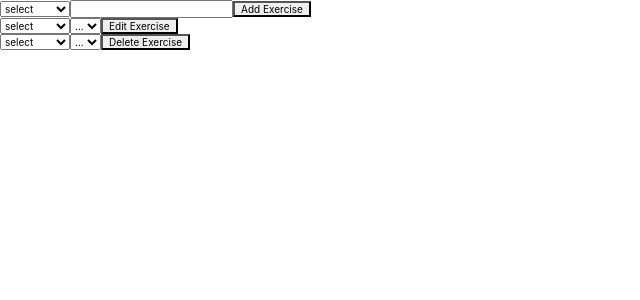
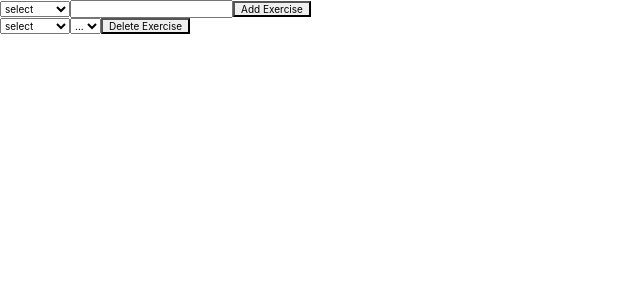
Before and after one commit to bw-weight-lifting-journal/Front-end, a React (Create React App) app in the folder weightlifting-journal/: page /edit-exercise in a window 1280 px wide. Shown: the top 300 px of the page, without its empty margins (0-640 px from the left). Built offline with nearby package versions, Linux system fonts and the light colour scheme.

Commit message:
restructured router component and able to drill history prop

```diff
--- a/weightlifting-journal/src/App.js
+++ b/weightlifting-journal/src/App.js
@@ -1,8 +1,16 @@
-import React, { useEffect } from 'react';
-import AppRouter from './components/Router.js';
+import React from 'react'
+import { Switch, Route } from 'react-router-dom';
+
+import HomePage from './components/HomePage';
+import NewWorkoutForm from './components/NewWorkoutForm';
+import Dashboard from './components/Dashboard.js';
+import Signup from './components/Signup.js';
+import Login from './components/Login';
+import EditExerciseForm from './components/EditExerciseForm';
+
 import './App.scss';
 
-function App() {
+function App(props) {
 
   // useEffect(() => {
   //   fetch('https://weightlifingjournalbackend.herokuapp.com/api/users')
@@ -13,7 +21,14 @@ function App() {
 
   return (
     <div className="App">
-      <AppRouter />
+      <Switch>
+        <Route exact path='/' component={HomePage} />
+        <Route path='/enterworkout' component={NewWorkoutForm} />
+        <Route path='/dashboard' component={Dashboard} />
+        <Route path='/signup' component={Signup} />
+        <Route path='/login' component={Login} />
+        <Route path='/edit-exercise' render={(props) => <EditExerciseForm {...props} />} />
+      </Switch>
     </div>
   );
 }
--- a/weightlifting-journal/src/components/EditExerciseForm.js
+++ b/weightlifting-journal/src/components/EditExerciseForm.js
@@ -1,27 +1,14 @@
 import React from 'react'
 
 import AddExercise from './editexerciseforms/AddExercise'
+import EditExercise from './editexerciseforms/EditExercise'
 
-function EditExerciseForm() {
+function EditExerciseForm(props) {
 
     return(
         <div>
-            <AddExercise />
-            <form>
-                <select name='exercise'>
-                    <option>select</option>
-                    <option>Arms</option>
-                    <option>Shoulders</option>
-                    <option>Back</option>
-                    <option>Chest</option>
-                    <option>Legs</option>
-                    <option>Core</option>
-                </select>
-                <select>
-                    <option>...</option>
-                </select>
-                <button>Edit Exercise</button>
-            </form>
+            <AddExercise history={props.history} />
+            {/* <EditExercise /> */}
             <form>
                 <select name='exercise'>
                     <option>select</option>
--- a/weightlifting-journal/src/components/NewWorkoutForm.js
+++ b/weightlifting-journal/src/components/NewWorkoutForm.js
@@ -1,4 +1,5 @@
 import React,{ useState, useEffect } from 'react'
+import { Link as EditExercises } from 'react-router-dom'
 import TopNav from './navmenus/Nav';
 import Footer from './navmenus/Footer';
 import { withFormik, Form, Field } from 'formik'
@@ -91,7 +92,9 @@ function NewWorkoutForm() {
                         {!userData ? null : userData.map(user => <option key={user.id}>{user.exerciseName}</option>)}
                     </Field>
                 </label>
-                <button>Edit Exercises</button>
+                <EditExercises to='edit-exercise'>
+                    Edit Exercises
+                </EditExercises>
                 </label>
                 <p className='buttons'>
                     <button type='reset' className='clear-btn'>Clear</button>
@@ -114,7 +117,8 @@ const FormikNewWorkoutForm = withFormik({
             difficulty: '',
             date: '',
             exercise: '',
-            type: ''
+            type: '',
+            id: ''
         }
     },
 
--- a/weightlifting-journal/src/components/Router.js
+++ b/weightlifting-journal/src/components/Router.js
@@ -1,23 +1,23 @@
-import React from 'react'
-import { Switch, Route } from 'react-router-dom';
-import HomePage from './HomePage';
-import NewWorkoutForm from './NewWorkoutForm';
-import Dashboard from './Dashboard.js';
-import Signup from './Signup.js';
-import Login from './Login';
-import EditExerciseForm from './EditExerciseForm';
+// import React from 'react'
+// import { Switch, Route } from 'react-router-dom';
+// import HomePage from './HomePage';
+// import NewWorkoutForm from './NewWorkoutForm';
+// import Dashboard from './Dashboard.js';
+// import Signup from './Signup.js';
+// import Login from './Login';
+// import EditExerciseForm from './EditExerciseForm';
 
-export default function AppRouter() {
-  return(
-    <>
-    <Switch>
-      <Route exact path='/' component={HomePage} />
-      <Route path='/enterworkout' component={NewWorkoutForm} />
-      <Route path='/dashboard' component={Dashboard} />
-      <Route path='/signup' component={Signup} />
-      <Route path='/login' component={Login} />
-      <Route path='/edit-exercise' component={EditExerciseForm} />
-    </Switch>
-    </>
-  )
-}
+// export default function AppRouter() {
+//   return(
+//     <>
+//     <Switch>
+//       <Route exact path='/' component={HomePage} />
+//       <Route path='/enterworkout' component={NewWorkoutForm} />
+//       <Route path='/dashboard' component={Dashboard} />
+//       <Route path='/signup' component={Signup} />
+//       <Route path='/login' component={Login} />
+//       <Route path='/edit-exercise' component={EditExerciseForm} />
+//     </Switch>
+//     </>
+//   )
+// }
--- a/weightlifting-journal/src/components/editexerciseforms/AddExercise.js
+++ b/weightlifting-journal/src/components/editexerciseforms/AddExercise.js
@@ -1,7 +1,7 @@
 import React, { useState } from 'react';
 import { axiosWithAuth } from '../../axiosWithAuth';
 
-function AddExercise() {
+function AddExercise(props) {
 
     const [workoutType, setWorkoutType] = useState('');
     const [newExercise, setNewExercise] = useState('')
@@ -15,7 +15,10 @@ function AddExercise() {
         console.log(exercise)
         axiosWithAuth()
             .post(`https://weightlifingjournalbackend.herokuapp.com/api/exercises/${workoutType}`, exercise)
-            .then(res => console.log(res))
+            .then(res => {
+                console.log(res)
+                props.history.push('/enterworkout')
+            })
             .catch(err => console.log(err))
     }
 
--- /dev/null
+++ b/weightlifting-journal/src/components/editexerciseforms/EditExercise.js
@@ -0,0 +1,38 @@
+import React from 'react';
+import { axiosWithAuth } from '../../axiosWithAuth';
+
+function EditExercise() {
+
+    // useEffect(() => {
+    //     const token = localStorage.getItem('token');
+    //     if(token)
+    //     console.log(token)
+    //     axiosWithAuth()
+    //         .get(`https://weightlifingjournalbackend.herokuapp.com/api/exercises/${workoutType}`)
+    //         .then(res => {
+    //             console.log(res)
+    //             setUserData(res.data)
+    //         })
+    //         .catch(err => console.log(err))
+    // }, [ workoutType ]);
+
+    return(
+        <form>
+            <select name='exercise'>
+                <option>select</option>
+                <option>Arms</option>
+                <option>Shoulders</option>
+                <option>Back</option>
+                <option>Chest</option>
+                <option>Legs</option>
+                <option>Core</option>
+            </select>
+            <select>
+                <option>...</option>
+            </select>
+            <button>Edit Exercise</button>
+        </form>
+    )
+}
+
+export default EditExercise
```
